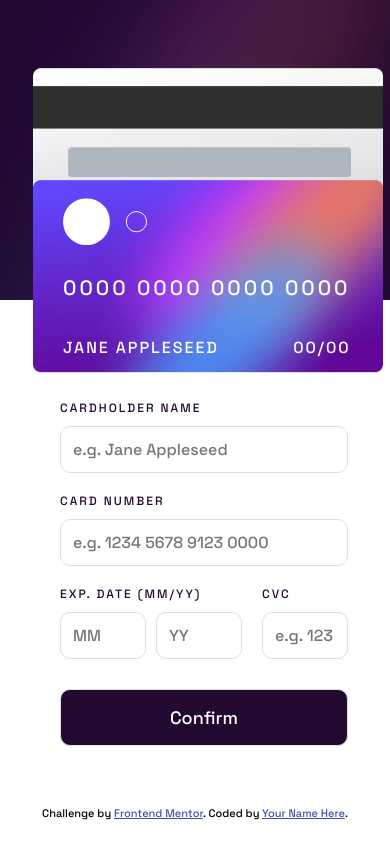
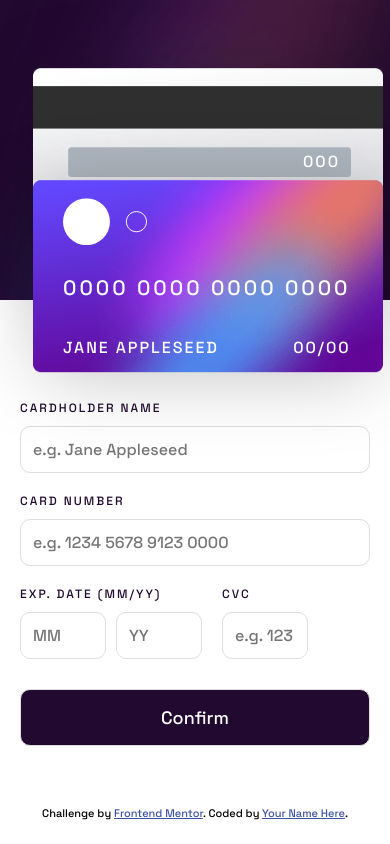
Before and after one commit to FelipeAmorimDev/Interactive-card-details-form, a website: page index.html in a window 390 px wide. Drawn offline with Linux system fonts and the light colour scheme.

Commit message:
Melhorado responsivo

```diff
--- a/css/generals/general.css
+++ b/css/generals/general.css
@@ -20,7 +20,12 @@ body{
 form input{
 border-radius: 10px;
 border: 1px solid var(--color-1);
-font: inherit
+font: inherit;
+outline-color:var(--color-p2) ;
+}
+
+form input:hover{
+cursor: pointer;
 }
 
 img{
--- a/css/home/main.css
+++ b/css/home/main.css
@@ -21,6 +21,11 @@
 
 .card-imgs img:last-child {
   margin-left: 60px;
+  box-shadow: 0 0.5rem 5rem -0.5rem rgb(0 0 0 / 25%);
+}
+.front-of-card {
+  box-shadow: 0 0.5rem 5rem -0.5rem rgb(0 0 0 / 25%);
+
 }
 
 .card-infos {
@@ -35,7 +40,7 @@
 .card-infos-2 {
   position: absolute;
   top: 74.5%;
-  left: 80%;
+  left: 420px;
 }
 
 .card-content {
@@ -53,6 +58,11 @@ form {
   display: flex;
   flex-direction: column;
   padding: 60px;
+
+}
+
+.add-card-section picture img{
+  height: calc(100vh - 20px);
 
 }
 
@@ -97,6 +107,15 @@ input[type="submit"] {
   max-width: 100%;
   padding: 16px;
   cursor: pointer;
+  transition: .3s;
+}
+
+input[type="submit"]:hover {
+  background-color: hsl(278, 18%, 44%);;
+  max-width: 100%;
+  padding: 16px;
+  cursor: pointer;
+
 }
 
 @media (max-width:1400px) {
@@ -113,8 +132,8 @@ input[type="submit"] {
 
   .card-infos-2 {
 
-    top: 315px;
-    left: 280px;
+    top: 312px;
+    left: 330px;
   }
   .card-imgs {
     top: 420px;
@@ -171,6 +190,7 @@ input[type="submit"] {
 
 
   .front-of-card {
+
     transform: translateY(-80px);
     order: 2;
   }
@@ -180,6 +200,13 @@ input[type="submit"] {
     z-index: 22;
     top: 130px;
     left: 30px;
+  }
+
+  .card-infos-2 {
+
+    z-index: 22;
+    top: 83px;
+    left: 270px;
   }
 
 }
@@ -194,13 +221,18 @@ input[type="submit"] {
   .card-imgs {
     left:33px;
   }
+  form{
+    width: calc(100% - 40px);
+    padding-left: 20px;
+    padding-right: 20px;
+  }
 }
 
 
 @media(max-width:375px) {
   .card-imgs {
     top: 220px;
-    left: 55px;
+    left: 40px;
     width: 280px;
   }
 
@@ -227,4 +259,10 @@ input[type="submit"] {
   .add-card-section picture img {
     height: initial;
   }
+
+
+  .card-infos-2 {
+    top: 62px;
+    left: 240px;
+  }
 }
--- /dev/null
+++ b/package.json
@@ -0,0 +1,5 @@
+{
+  "dependencies": {
+    "imask": "^6.4.3"
+  }
+}
```
Also changed, not shown: script/script.js (added), 1 other file.
